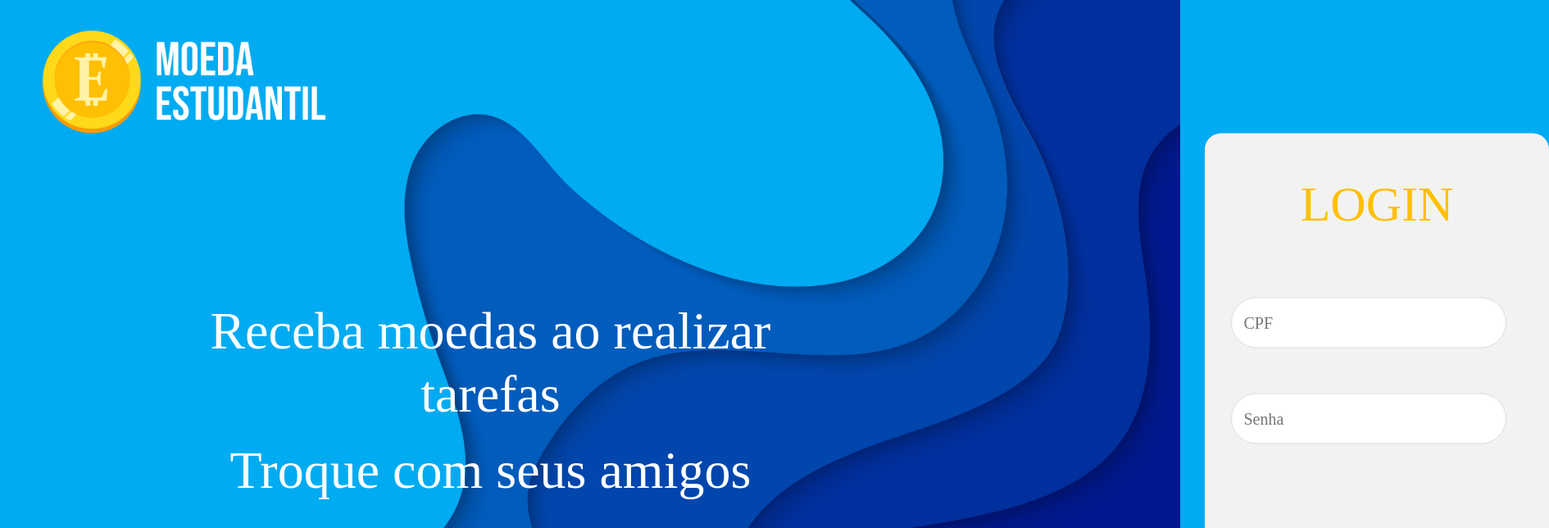
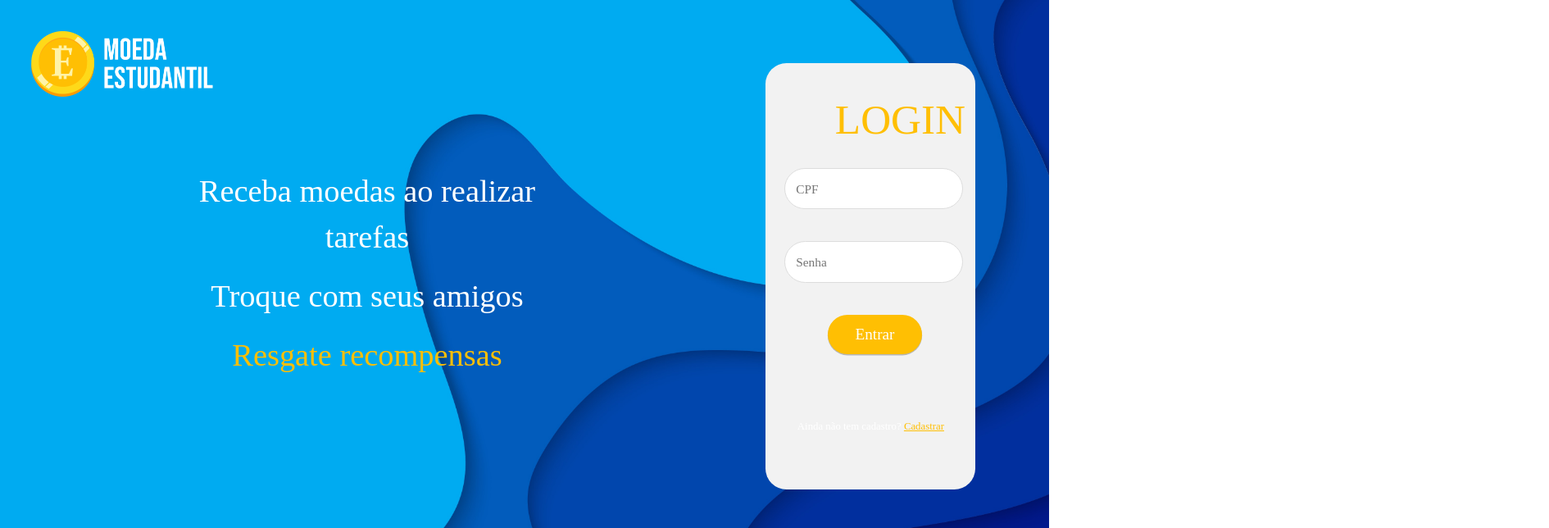
Before and after one commit to jeronimoluiz/Moeda-Estudantil, a Vue app in the folder frontend/: page / in a window 1280 px wide. Shown: the top 644 px of the page at 82% size, 1890 px wide, since content can reach past the window. Built offline with nearby package versions, Linux system fonts and the light colour scheme.

Commit message:
Estilização
ajuste da proporção da tela de login.

Co-Authored-By: JhonatanPG <80683199+JhonatanPG@users.noreply.github.com>

```diff
--- a/frontend/src/components/Login.vue
+++ b/frontend/src/components/Login.vue
@@ -42,111 +42,124 @@
 
   .logo{
     position: absolute;
-    transform: translate(15%, 30%);
-    width: 346px;
-    height: 125px;
+    left: 3%;
+    margin-top:3vw;
 
   }
 
   .caixa {
     position: absolute;
-    transform: translate(350%, 25%);
+    margin-top:6vw;
+    left: 73%;
+
     background: #F2F2F2;
-    border-radius: 20px;
-    width: 420px;
-    height: 650px;
+    border-radius: 2vw;
+
+    width: 20vw;
+    height: 65vh;
   }
 
 .texto{
     position: absolute;
-    transform: translate(30%, 150%);
-    width: 748px;
-    height: 243px;
-
+    margin-top:16vw;
+    margin-left:0vw;
+    left: 15%;
+    width: 40vw;
 
     font-family: Bebas Neue;
     font-style: normal;
     font-weight: normal;
-    font-size: 64px;
-    line-height: 77px;
+    font-size: 3vw;
+    line-height: 7vh;
 
     color: #FFFFFF;
   }
 
   .link{
     position: absolute;
-    transform: translate(530%, 2900%);
-    width: 288px;
-    height: 29px;
+    margin-top:40vw;
+    margin-left:3vw;
+    left: 72.5%;
+    width: 15vw;
 
     font-family: Bebas Neue;
     font-style: normal;
     font-weight: normal;
-    font-size: 24px;
-    line-height: 29px;
+    font-size: 1vw;
+    line-height: 2vh;
 
     color: #FFFFFF;
   }
 
   #img{
-    max-width: 350px;
-    max-height: 125px;
-    width: auto;
-    height: auto;
+    position: absolute;
+    max-width: 35vw;
+    max-height: 10vh;
   }
+
   .login h1{
-    text-align: center;
     color: #ffbf03;
-    font-size: 60px;
-    padding: 50px 0 70px 0;
+    position: absolute;
+    left: 33%;
+    margin-top:3vw;
+    width: 1vw;
+    margin-right: 1vw;
+    border-radius: 3vw;
     font-family: 'Bebas Neue';
+    font-size : 4vw;
   }
   .login input[type="password"],
   .login input[type= "text"]{
-    width: 100%;
-    padding: 15px;
-    border: 1px solid #dddddd;
-    margin-bottom: 55px;
+    position: absolute;
+    padding: 1vw;
+    border: 0.1vw solid #dddddd;
+    margin-bottom: 2vw;
     box-sizing: border-box;
   }
   .login input[name = "cpf"]{
-    width: 80%;
-    margin-right: 5%;
-    border-radius: 50px;
+    position: absolute;
+    left: 9%;
+    margin-top:10vw;
+    width: 17vw;
+    margin-right: 1vw;
+    border-radius: 3vw;
     font-family: 'Bebas Neue';
-    font-size : 20px;
+    font-size : 1.2vw;
   }
   .login input[name = "senha"]{
-    width: 80%;
-    margin-right: 5%;
-    border-radius: 50px;
+    position: absolute;
+    left: 9%;
+    margin-top:17vw;
+    width: 17vw;
+    margin-right: 1vw;
+    border-radius: 3vw;
     font-family: 'Bebas Neue';
-    font-size : 20px;
+    font-size : 1.2vw;
   }
   #botão{
-    width: 50%;
+    position: absolute;
+    left: 2%;
+    width: 9vw;
     white-space: normal;
     height: 6vh;
     font-family: 'Bebas Neue';
-    letter-spacing: 2px;
+    letter-spacing: 0vh;
     display: flex;
     justify-content: center;
     align-items: center;
-    margin-left: 27%;
+    margin-left: 5.5vw;
     background:#ffbf03;
-    border-radius: 6px;
+    border-radius: 6vw;
     cursor: pointer;
     color: #fff;
     border: none;
-    font-size: 26px;
-    margin-top: 55px;
-    box-shadow: 0px 4px 4px rgba(0, 0, 0, 0.25);
+    font-size: 1.5vw;
+    margin-top: 24vw;
+    box-shadow: 0vw 0.1vw 0vw 0.01vw rgba(0, 0, 0, 0.25);
   }
 
   #amarelo{
-    font-size: 72px;
-    line-height: 86px;
-
+    font-size: 3vw;
     color: #ffbf03;
   }
 
```
Also changed, not shown: 1 other file (tests, documents, lock files or other folders).
